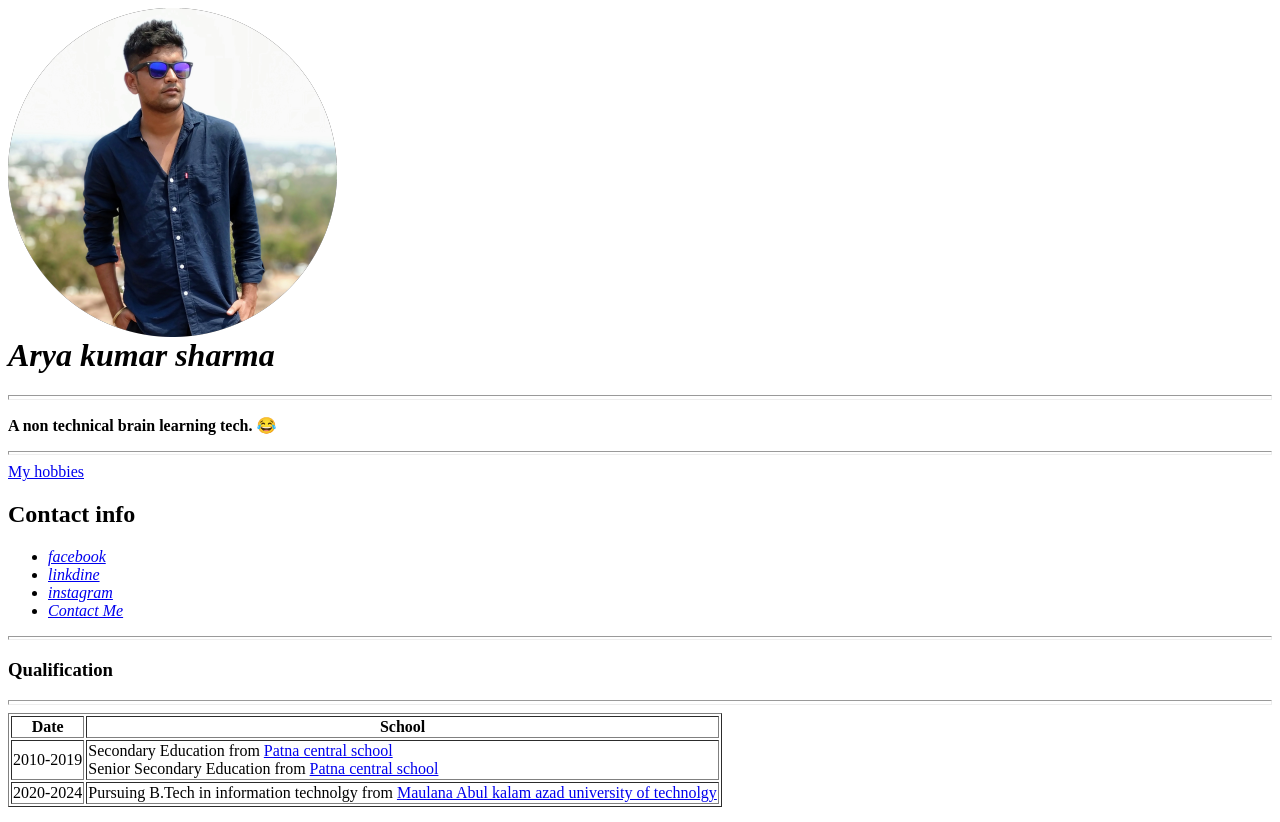
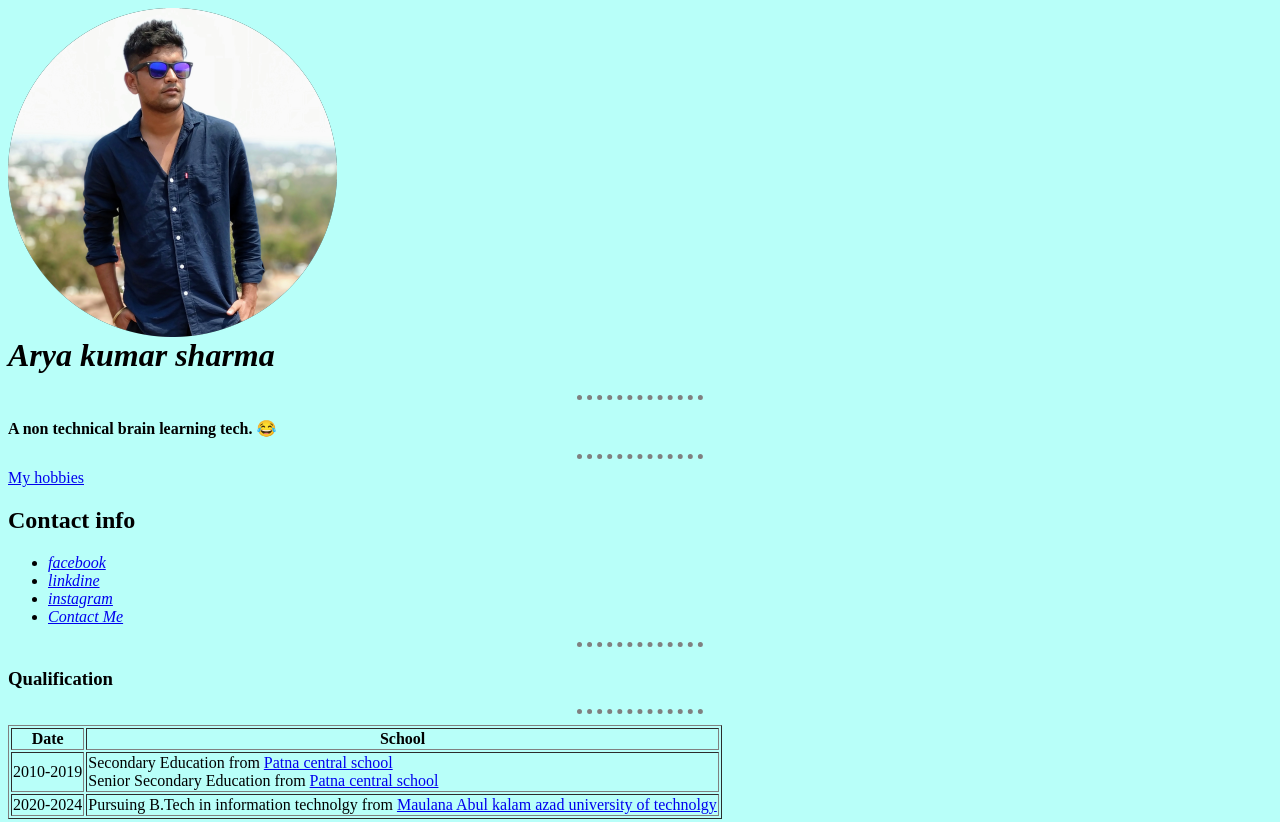
Before and after one commit to Aryakumarsharma/cv, a plain HTML site: page index.html in a window 1280 px wide. Shown: the top 822 px of the page. Drawn offline with Linux system fonts and the light colour scheme.

Commit message:
css first use

```diff
--- a/index.html
+++ b/index.html
@@ -3,6 +3,17 @@
     <head>
         <meta charset="utf-8">
         <title> Personal website </title>
+         <style>
+
+          body{background-color:B8FFF9
+               }
+               hr{
+                  border-style: none ;
+                  border-top-style:dotted;
+                  border-color:grey;
+                  border-width: 5px;
+                  width:10% ;}
+        </style>
     </head>
   <body>
       <h1>
@@ -42,7 +53,7 @@
       </table>
     <h3>Skill</h3>
     <table>
-      <tr><td>C </td><td>	&#11088;&#11088; </td> <td>Photography<td>&#11088;&#11088;</td> </tr>
+        <tr><td>C </td><td>	&#11088;&#11088; </td> <br/><td>Photography</td><td>&#11088;&#11088;</td> </tr>
      <tr><td>web dev </td><td>&#11088;&#11088;&#11088;</td> </tr>
      <tr><td>Cricket</td> <td>&#11088;&#11088;&#11088;&#11088; </td>></tr>
   </table>
```
